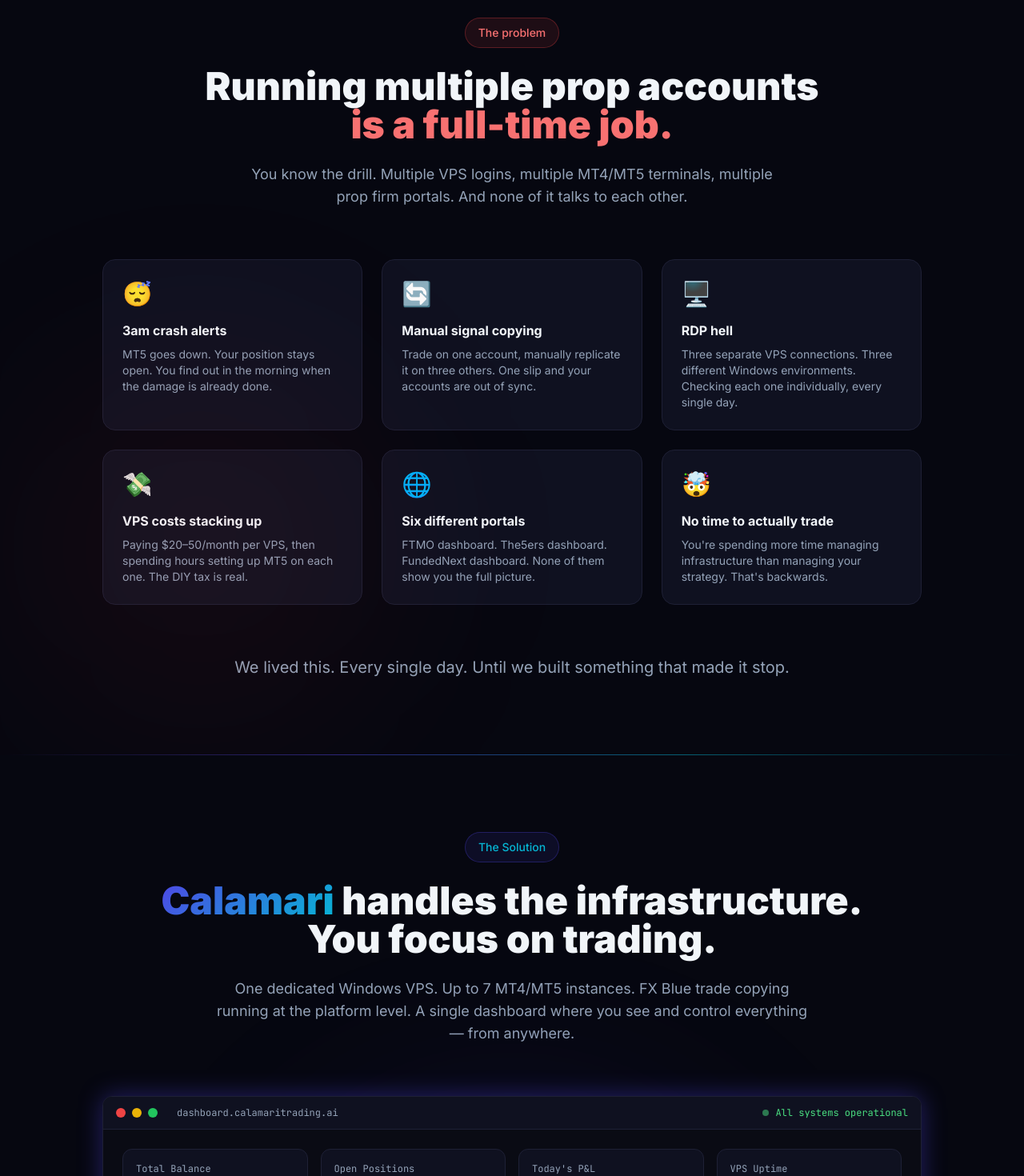
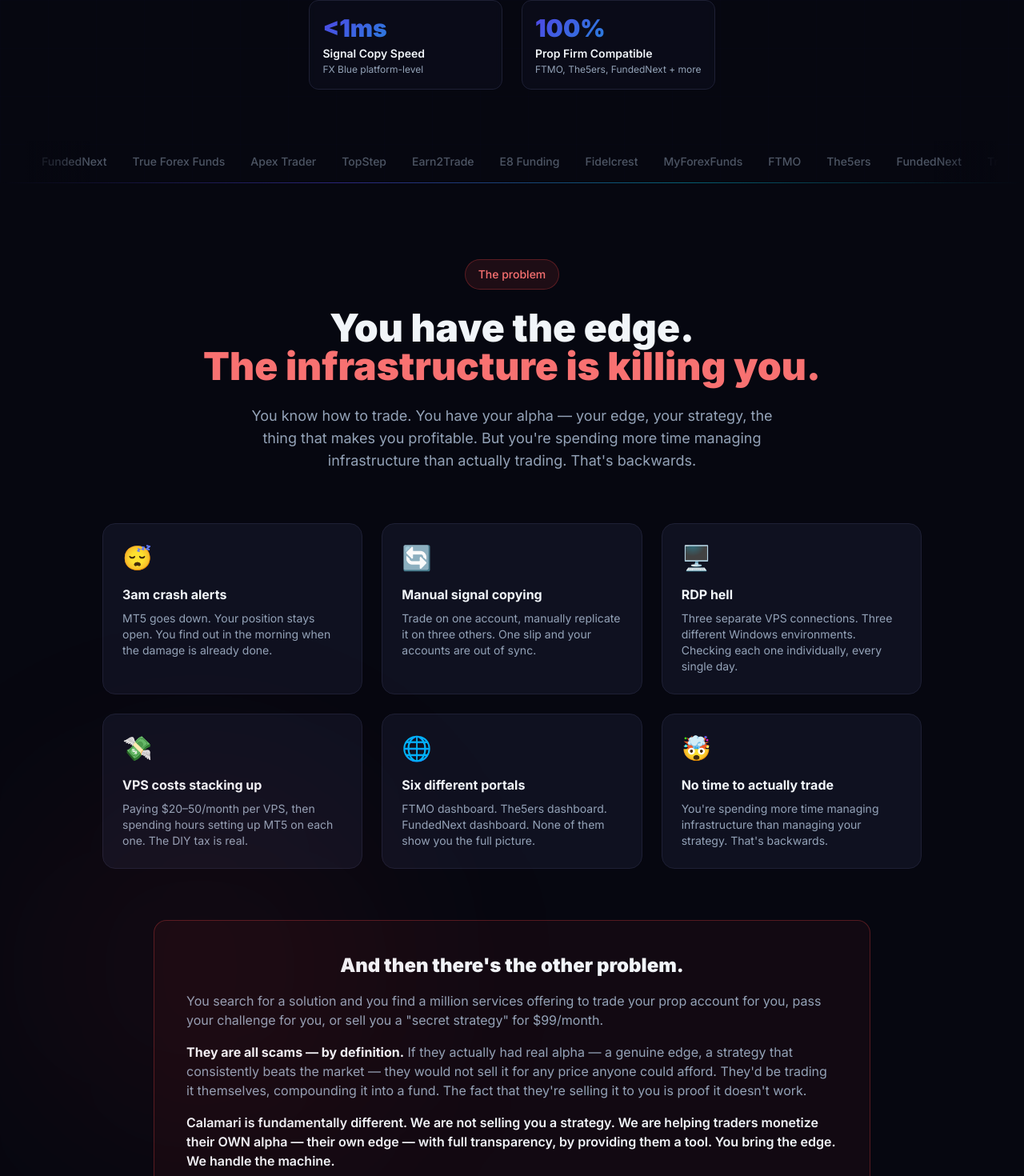
Before and after one commit to daviderichammer/calamari-site, a Next.js app: page / in a window 1280 px wide. Shown: the part 1320-2790 px from the top of the page at 80% size. Built offline with nearby package versions, Linux system fonts and the light colour scheme.

Commit message:
Messaging overhaul: anti-scam positioning, layered value prop, trust section, alpha definitions

```diff
--- a/components/Features.tsx
+++ b/components/Features.tsx
@@ -3,25 +3,41 @@
   const features = [
     {
       icon: "🖥️",
-      title: "Dedicated Windows VPS",
-      desc: "Your own isolated Windows environment — always-on, managed, and monitored. No shared resources, no noisy neighbors. We handle the infrastructure so you never have to think about it.",
+      title: "Layer 1: Managed Windows VPS",
+      desc: "Your own isolated Windows environment — always-on, managed, and monitored. Up to 7 MT4/MT5 instances, any blend. No shared resources, no noisy neighbors. We handle the infrastructure so you never have to think about it.",
       tags: ["Windows Server", "Always-on", "Fully managed"],
       color: "from-blue-500/20 to-transparent",
       borderColor: "hover:border-blue-500/40",
     },
     {
       icon: "📡",
-      title: "FX Blue Trade Copying",
-      desc: "We use FX Blue Personal Trade Copier — free, proven, and millisecond-level execution. It runs as an EA directly inside MT4/MT5, no API latency, no external dependencies. Sender and receiver on the same VM means essentially zero-latency local copying. We configure and manage it for you.",
-      tags: ["FX Blue", "Platform-level", "Millisecond execution"],
+      title: "Layer 2: FX Blue Trade Copying",
+      desc: "FX Blue Personal Trade Copier — millisecond-level execution, intra-VM. It runs as an EA directly inside MT4/MT5, no API latency, no external dependencies. Sender and receiver on the same VM means essentially zero-latency local copying. We configure and manage it for you.",
+      tags: ["FX Blue", "Millisecond execution", "Intra-VM"],
       color: "from-cyan-500/20 to-transparent",
       borderColor: "hover:border-cyan-500/40",
     },
     {
+      icon: "⚖️",
+      title: "Layer 3: Intelligent Sizing & Filtering",
+      desc: "Per-account rules via FX Blue copier receiver filter: lot scaling based on account size and risk%, symbol blocking, max lot limits. Each receiving account gets its own configuration — sized correctly, filtered correctly.",
+      tags: ["Lot scaling", "Symbol filters", "Per-account rules"],
+      color: "from-yellow-500/20 to-transparent",
+      borderColor: "hover:border-yellow-500/40",
+    },
+    {
+      icon: "🛡️",
+      title: "Layer 4: Monitor & Protect",
+      desc: "Drawdown alerts, daily loss limits, prop firm compliance tracking. If MT5 crashes, the watchdog restarts it automatically. Your accounts never go unmonitored — not at 3am, not on weekends, not ever.",
+      tags: ["Drawdown alerts", "Loss limits", "Auto-restart"],
+      color: "from-red-500/20 to-transparent",
+      borderColor: "hover:border-red-500/40",
+    },
+    {
       icon: "📊",
-      title: "Real-Time Dashboard",
-      desc: "One screen. Every account. See balances, open positions, P&L, and account health across all your prop firms in real time. Full analytics, no tab-switching, no logging into six different portals.",
-      tags: ["Real-time", "Full analytics", "All firms"],
+      title: "Layer 5: Full Visibility Dashboard",
+      desc: "Built-in dashboard replaces fxmonitor/fxmon — no extra EA needed. One screen. Every account. See balances, open positions, P&L, and account health across all your prop firms in real time. Full analytics, no tab-switching.",
+      tags: ["Real-time", "Replaces fxmonitor", "No extra EA"],
       color: "from-green-500/20 to-transparent",
       borderColor: "hover:border-green-500/40",
     },
@@ -34,28 +50,12 @@
       borderColor: "hover:border-orange-500/40",
     },
     {
-      icon: "🛡️",
-      title: "24/7 Watchdog Recovery",
-      desc: "If MT5 crashes, the watchdog restarts it automatically. If the VPS goes down, we alert you immediately. Your accounts never go unmonitored — not at 3am, not on weekends, not ever.",
-      tags: ["Auto-restart", "Instant alerts", "Zero babysitting"],
-      color: "from-red-500/20 to-transparent",
-      borderColor: "hover:border-red-500/40",
-    },
-    {
       icon: "🦑",
       title: "Tentacle Agent",
       desc: "Our lightweight agent runs on your VPS and connects it to the Calamari network. It enables remote management, trade data streaming, and signal execution — all encrypted. The nervous system of the whole operation.",
       tags: ["Encrypted", "Lightweight", "Auto-reconnect"],
       color: "from-purple-500/20 to-transparent",
       borderColor: "hover:border-purple-500/40",
-    },
-    {
-      icon: "📱",
-      title: "Calamari App — Coming Soon",
-      desc: "Full mobile access to your dashboard, positions, and alerts. Everything you can do on the web, from your pocket. Built for traders who need to stay connected without being chained to a desk.",
-      tags: ["iOS & Android", "Coming soon", "Full dashboard"],
-      color: "from-pink-500/20 to-transparent",
-      borderColor: "hover:border-pink-500/40",
     },
     {
       icon: "🏢",
@@ -78,16 +78,15 @@
         {/* Header */}
         <div className="text-center mb-10 sm:mb-16">
           <div className="inline-flex items-center gap-2 px-4 py-2 rounded-full bg-brand-blue/10 border border-brand-blue/30 text-brand-cyan text-sm font-medium mb-6">
-            Everything you need
+            The infrastructure stack
           </div>
           <h2 className="text-3xl sm:text-4xl lg:text-5xl font-black mb-6">
-            Built by traders.
+            You bring the alpha.
             <br />
-            <span className="gradient-text">Trusted with our own money.</span>
+            <span className="gradient-text">We handle the machine.</span>
           </h2>
           <p className="text-base sm:text-lg text-brand-text max-w-2xl mx-auto px-2">
-            Every feature was built because we needed it ourselves. We run our own prop accounts on this platform every day.
-            No bloat. No fluff. Just the tools that actually matter.
+            Alpha is what separates you from a coin flip. Your read on the market. Your timing. Your entries. Every feature below exists so you can focus on that — and nothing else.
           </p>
         </div>
         {/* Features grid — 1 col mobile, 2 col tablet, 4 col desktop */}
--- a/components/Hero.tsx
+++ b/components/Hero.tsx
@@ -48,6 +48,17 @@
         <p className="text-sm sm:text-base text-brand-text/70 max-w-2xl mx-auto mb-8 sm:mb-10 animate-fade-in-up px-2" style={{ animationDelay: "0.2s" }}>
           We built this because nothing reliable existed. We run our own prop accounts on it every day. Now it&apos;s yours.
         </p>
+
+        {/* Anti-Scam Positioning */}
+        <div className="max-w-3xl mx-auto mb-10 sm:mb-12 p-4 sm:p-6 rounded-2xl border border-red-500/30 bg-red-500/5 animate-fade-in-up" style={{ animationDelay: "0.25s" }}>
+          <h3 className="text-xl sm:text-2xl font-black text-brand-heading mb-3">We don&apos;t trade for you. We don&apos;t sell signals. We don&apos;t have a &quot;secret strategy&quot; for $99/month.</h3>
+          <p className="text-sm sm:text-base text-brand-text leading-relaxed">
+            There are a million services offering to trade your prop account for you. They are all scams. If they actually had real alpha — your edge, your strategy, the thing that makes you profitable — they wouldn&apos;t sell it. They&apos;d trade it themselves.
+          </p>
+          <p className="text-sm sm:text-base text-brand-text leading-relaxed mt-2 font-semibold">
+            We built a machine. You bring YOUR edge, your entries, your alpha. We handle the infrastructure.
+          </p>
+        </div>
         {/* CTA Buttons */}
         <div className="flex flex-col sm:flex-row gap-3 sm:gap-4 justify-center items-center mb-10 sm:mb-16 animate-fade-in-up px-4 sm:px-0" style={{ animationDelay: "0.3s" }}>
           <Link
--- a/components/Problem.tsx
+++ b/components/Problem.tsx
@@ -15,13 +15,12 @@
             The problem
           </div>
           <h2 className="text-3xl sm:text-4xl lg:text-5xl font-black mb-6">
-            Running multiple prop accounts
+            You have the edge.
             <br />
-            <span className="text-red-400">is a full-time job.</span>
+            <span className="text-red-400">The infrastructure is killing you.</span>
           </h2>
           <p className="text-base sm:text-lg text-brand-text max-w-2xl mx-auto px-2">
-            You know the drill. Multiple VPS logins, multiple MT4/MT5 terminals, multiple prop firm portals.
-            And none of it talks to each other.
+            You know how to trade. You have your alpha — your edge, your strategy, the thing that makes you profitable. But you&apos;re spending more time managing infrastructure than actually trading. That&apos;s backwards.
           </p>
         </div>
         {/* Pain points */}
@@ -68,6 +67,21 @@
             </div>
           ))}
         </div>
+        {/* Anti-Scam Callout */}
+        <div className="mt-10 sm:mt-16 max-w-4xl mx-auto p-6 sm:p-10 rounded-2xl border border-red-500/30 bg-red-500/5">
+          <h3 className="text-xl sm:text-2xl font-black text-brand-heading mb-4 text-center">
+            And then there&apos;s the other problem.
+          </h3>
+          <p className="text-sm sm:text-base text-brand-text leading-relaxed mb-4">
+            You search for a solution and you find a million services offering to trade your prop account for you, pass your challenge for you, or sell you a &quot;secret strategy&quot; for $99/month.
+          </p>
+          <p className="text-sm sm:text-base text-brand-text leading-relaxed mb-4">
+            <strong className="text-brand-heading">They are all scams — by definition.</strong> If they actually had real alpha — a genuine edge, a strategy that consistently beats the market — they would not sell it for any price anyone could afford. They&apos;d be trading it themselves, compounding it into a fund. The fact that they&apos;re selling it to you is proof it doesn&apos;t work.
+          </p>
+          <p className="text-sm sm:text-base text-brand-heading font-semibold leading-relaxed">
+            Calamari is fundamentally different. We are not selling you a strategy. We are helping traders monetize their OWN alpha — their own edge — with full transparency, by providing them a tool. You bring the edge. We handle the machine.
+          </p>
+        </div>
         {/* Bottom line */}
         <div className="mt-10 sm:mt-16 max-w-3xl mx-auto text-center px-2">
           <p className="text-base sm:text-xl text-brand-text leading-relaxed">
--- a/components/Solution.tsx
+++ b/components/Solution.tsx
@@ -15,13 +15,12 @@
             The Solution
           </div>
           <h2 className="text-3xl sm:text-4xl lg:text-5xl font-black mb-6">
-            <span className="gradient-text">Calamari</span> handles the infrastructure.
+            You bring the alpha — your read on the market.
             <br />
-            You focus on trading.
+            <span className="gradient-text">We handle the machine.</span>
           </h2>
           <p className="text-base sm:text-lg text-brand-text max-w-3xl mx-auto px-2">
-            One dedicated Windows VPS. Up to 7 MT4/MT5 instances. FX Blue trade copying running at the platform level.
-            A single dashboard where you see and control everything — from anywhere.
+            You focus purely on entries and exits. Calamari handles distribution, sizing, filtering, and risk across all your accounts.
           </p>
         </div>
         {/* Dashboard mockup */}
@@ -100,38 +99,100 @@
           </div>
         </div>
         {/* How it works */}
-        <div className="grid grid-cols-1 sm:grid-cols-3 gap-6 sm:gap-8 max-w-4xl mx-auto">
+        <div className="grid grid-cols-1 sm:grid-cols-2 lg:grid-cols-5 gap-4 sm:gap-6 max-w-7xl mx-auto">
           {[
             {
-              step: "01",
-              title: "Sign up & get your VM",
-              desc: "One subscription, one VM, up to 7 MT4/MT5 instances. We provision your dedicated Windows VPS and have MT5 running within minutes.",
+              step: "Layer 1",
+              title: "We host your VMs",
+              desc: "Always-on managed Windows VPS, up to 7 MT4/MT5 instances any blend.",
             },
             {
-              step: "02",
-              title: "Connect your prop firm accounts",
-              desc: "Add your MT4/MT5 credentials. The Tentacle agent connects automatically. We configure FX Blue trade copying for you — no EA setup required on your end.",
+              step: "Layer 2",
+              title: "We copy your trades",
+              desc: "FX Blue Personal Trade Copier, millisecond-level, intra-VM.",
             },
             {
-              step: "03",
-              title: "Trade from one dashboard",
-              desc: "See all accounts, watch your terminals via LiveView, monitor positions, and let the watchdog handle the rest. From anywhere, on any device.",
+              step: "Layer 3",
+              title: "We size and filter",
+              desc: "Per-account rules, lot scaling based on account size/risk%, symbol blocking.",
+            },
+            {
+              step: "Layer 4",
+              title: "We monitor & protect",
+              desc: "Drawdown alerts, daily loss limits, prop firm compliance tracking.",
+            },
+            {
+              step: "Layer 5",
+              title: "Full visibility",
+              desc: "Built-in dashboard replaces fxmonitor/fxmon — no extra EA needed.",
             },
           ].map((step, i) => (
-            <div key={i} className="relative text-center">
-              {i < 2 && (
-                <div className="hidden sm:block absolute top-8 left-full w-full h-px bg-gradient-to-r from-brand-blue/50 to-transparent -translate-x-4 z-0" />
-              )}
+            <div key={i} className="relative text-center p-4 rounded-xl bg-brand-card/50 border border-brand-border">
               <div className="relative z-10">
-                <div className="inline-flex items-center justify-center w-14 sm:w-16 h-14 sm:h-16 rounded-2xl gradient-border mb-4">
-                  <span className="text-xl sm:text-2xl font-black gradient-text">{step.step}</span>
+                <div className="inline-flex items-center justify-center w-12 h-12 rounded-xl gradient-border mb-3">
+                  <span className="text-sm font-black gradient-text">{step.step}</span>
                 </div>
-                <h3 className="text-base sm:text-lg font-bold text-brand-heading mb-3">{step.title}</h3>
-                <p className="text-sm text-brand-text leading-relaxed">{step.desc}</p>
+                <h3 className="text-sm sm:text-base font-bold text-brand-heading mb-2">{step.title}</h3>
+                <p className="text-xs sm:text-sm text-brand-text leading-relaxed">{step.desc}</p>
               </div>
             </div>
           ))}
         </div>
+
+        {/* How it works */}
+        <div className="mt-16 sm:mt-24 text-center max-w-4xl mx-auto">
+          <h3 className="text-2xl sm:text-3xl font-black mb-8 text-brand-heading">How it works</h3>
+          <div className="text-left space-y-4 sm:space-y-6">
+            <div className="p-4 sm:p-6 rounded-xl bg-[#0F1120] border border-[#1E2035]">
+              <p className="text-sm sm:text-base text-brand-text"><strong className="text-brand-cyan">1.</strong> You trade on YOUR device — your phone, your laptop, MT5, however you want. That&apos;s your signal account.</p>
+            </div>
+            <div className="p-4 sm:p-6 rounded-xl bg-[#0F1120] border border-[#1E2035]">
+              <p className="text-sm sm:text-base text-brand-text"><strong className="text-brand-cyan">2.</strong> Calamari copies those trades to your other accounts (prop firms, funded accounts, personal accounts).</p>
+            </div>
+            <div className="p-4 sm:p-6 rounded-xl bg-[#0F1120] border border-[#1E2035]">
+              <p className="text-sm sm:text-base text-brand-text"><strong className="text-brand-cyan">3.</strong> Each receiving account has its own rules: lot sizing based on account size, symbol filters, risk limits.</p>
+            </div>
+            <div className="p-4 sm:p-6 rounded-xl bg-[#0F1120] border border-[#1E2035]">
+              <p className="text-sm sm:text-base text-brand-text"><strong className="text-brand-cyan">4.</strong> You focus purely on entries and exits. Calamari handles distribution, sizing, filtering, and risk.</p>
+            </div>
+          </div>
+        </div>
+
+        {/* Trust & Security */}
+        <div className="mt-16 sm:mt-24 text-center max-w-4xl mx-auto">
+          <div className="inline-flex items-center gap-2 px-4 py-2 rounded-full bg-green-500/10 border border-green-500/30 text-green-400 text-sm font-medium mb-6">
+            Trust & Security
+          </div>
+          <h3 className="text-2xl sm:text-3xl font-black mb-8 text-brand-heading">Your trades stay yours. Period.</h3>
+          <div className="grid grid-cols-1 sm:grid-cols-2 gap-4 text-left">
+            <div className="p-4 rounded-xl border border-brand-border bg-brand-card flex items-start gap-3">
+              <span className="text-green-400">✓</span>
+              <p className="text-sm text-brand-text">We don&apos;t see your strategy — we see executions, not intent.</p>
+            </div>
+            <div className="p-4 rounded-xl border border-brand-border bg-brand-card flex items-start gap-3">
+              <span className="text-green-400">✓</span>
+              <p className="text-sm text-brand-text">We will NEVER copy your trades to any other account.</p>
+            </div>
+            <div className="p-4 rounded-xl border border-brand-border bg-brand-card flex items-start gap-3">
+              <span className="text-green-400">✓</span>
+              <p className="text-sm text-brand-text">We will NEVER share your trading data.</p>
+            </div>
+            <div className="p-4 rounded-xl border border-brand-border bg-brand-card flex items-start gap-3">
+              <span className="text-green-400">✓</span>
+              <p className="text-sm text-brand-text">Your prop firm accounts are safe — no pattern-matching risk from our side.</p>
+            </div>
+            <div className="p-4 rounded-xl border border-brand-border bg-brand-card flex items-start gap-3">
+              <span className="text-green-400">✓</span>
+              <p className="text-sm text-brand-text">You can revoke access instantly.</p>
+            </div>
+            <div className="p-4 rounded-xl border border-brand-border bg-brand-card flex items-start gap-3">
+              <span className="text-green-400">✓</span>
+              <p className="text-sm text-brand-text">Full transparency: you see everything happening on your dashboard in real-time.</p>
+            </div>
+          </div>
+          <p className="text-sm sm:text-base text-brand-text mt-8 font-semibold">We are traders ourselves running our own money on this same platform.</p>
+        </div>
+
         {/* CTA */}
         <div className="text-center mt-10 sm:mt-16 px-4">
           <Link
--- a/components/Story.tsx
+++ b/components/Story.tsx
@@ -40,7 +40,7 @@
                 It took months. We got it wrong a few times. But eventually we had something that worked — really worked.
               </p>
               <p>
-                The squid isn&apos;t just a logo. It&apos;s the metaphor that drove the architecture: ten tentacles reaching across all your accounts simultaneously, managing everything in parallel, while you stay focused on what matters — your edge. Squids are faster and more aggressive than octopuses — and that&apos;s exactly the kind of edge Calamari gives you.
+                The squid isn&apos;t just a logo. It&apos;s the metaphor that drove the architecture: ten tentacles reaching across all your accounts simultaneously, managing everything in parallel, while you stay focused on what matters — your edge, your alpha (the thing that separates you from a coin flip). Squids are faster and more aggressive than octopuses — and that&apos;s exactly the kind of edge Calamari gives you.
               </p>
               <p className="text-brand-heading font-semibold">
                 That&apos;s Calamari. Built by traders who were frustrated enough to build it themselves,
@@ -111,6 +111,18 @@
           </div>
         </div>
         {/* Quote */}
+        {/* What we are not */}
+        <div className="mt-16 sm:mt-24 p-6 sm:p-10 rounded-2xl border border-brand-border bg-brand-card max-w-4xl mx-auto">
+          <h3 className="text-2xl sm:text-3xl font-black mb-6 text-brand-heading text-center">What we are NOT</h3>
+          <ul className="space-y-4 text-brand-text text-sm sm:text-base">
+            <li className="flex items-center gap-3"><span className="text-red-500 font-bold">✕</span> We are NOT a signal service</li>
+            <li className="flex items-center gap-3"><span className="text-red-500 font-bold">✕</span> We are NOT a prop firm pass service</li>
+            <li className="flex items-center gap-3"><span className="text-red-500 font-bold">✕</span> We are NOT trading your account for you</li>
+            <li className="flex items-center gap-3"><span className="text-red-500 font-bold">✕</span> We are NOT selling you a strategy</li>
+            <li className="flex items-center gap-3 mt-6"><span className="text-green-500 font-bold">✓</span> <strong className="text-brand-heading">We ARE providing infrastructure and tools for traders who already have edge.</strong></li>
+          </ul>
+        </div>
+
         <div className="mt-12 sm:mt-16 max-w-3xl mx-auto text-center px-2">
           <div className="text-4xl sm:text-5xl mb-4 sm:mb-6 opacity-30">&ldquo;</div>
           <blockquote className="text-lg sm:text-xl lg:text-2xl font-medium text-brand-heading italic leading-relaxed">
```
Also changed, not shown: components/FAQ.tsx (+9 -1 lines).
